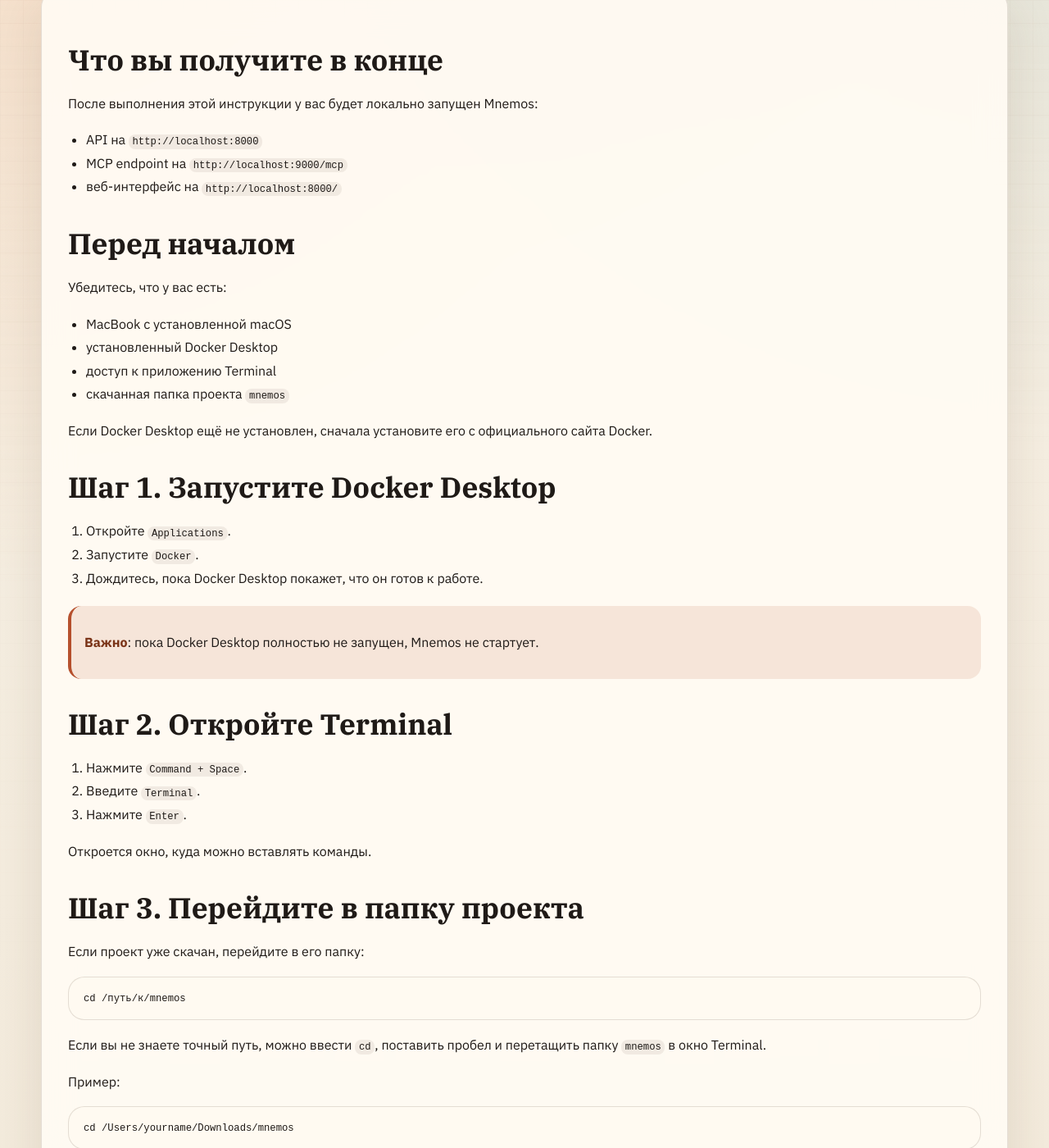
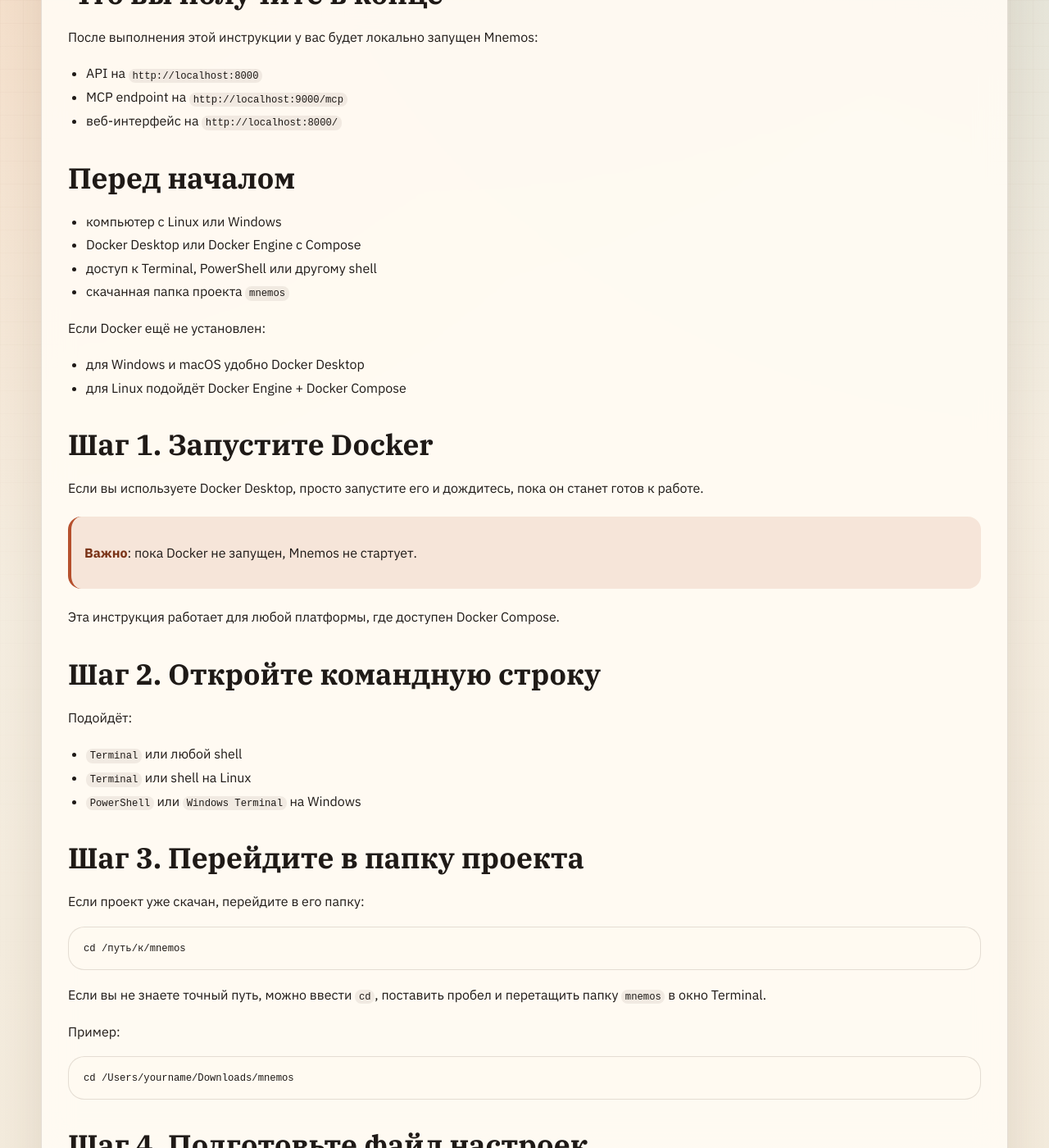
Before and after one commit to pastukhov/mnemos, a Jekyll site: the page built from install.md, in a window 1280 px wide and 1400 px high, scrolled down 459 px. Shown: the whole window at 82% size. Built offline with Jekyll 4.4.1, drawn with Linux system fonts in a browser that asks for light colours; some of the changed text lies outside the part shown.

Commit message:
docs: fix site content (#13)
* docs: fix user-facing site content

* docs: simplify install header

* docs: remove macOS mentions

* docs: highlight platform-agnostic install

---------

Co-authored-by: Пастухов Артем Юрьевич <a.pastukhov@tinkoff.ru>

````diff
--- a/install.md
+++ b/install.md
@@ -1,12 +1,11 @@
 ---
 layout: default
-title: Установка на macOS
+title: Установка
 permalink: /install/
-lead: Пошаговая инструкция для человека с MacBook и Docker Desktop, без
-  предположения о техническом опыте.
+lead: Пошаговая инструкция — работает на любой платформе с Docker
 ---
 
-# Установка на macOS
+# Установка
 
 ## Что вы получите в конце
 
@@ -18,32 +17,34 @@
 
 ## Перед началом
 
-Убедитесь, что у вас есть:
-
-- MacBook с установленной macOS
-- установленный Docker Desktop
-- доступ к приложению Terminal
+- компьютер с Linux или Windows
+- Docker Desktop или Docker Engine с Compose
+- доступ к Terminal, PowerShell или другому shell
 - скачанная папка проекта `mnemos`
 
-Если Docker Desktop ещё не установлен, сначала установите его с
-официального сайта Docker.
+Если Docker ещё не установлен:
 
-## Шаг 1. Запустите Docker Desktop
+- для Windows и macOS удобно Docker Desktop
+- для Linux подойдёт Docker Engine + Docker Compose
 
-1. Откройте `Applications`.
-1. Запустите `Docker`.
-1. Дождитесь, пока Docker Desktop покажет, что он готов к работе.
+## Шаг 1. Запустите Docker
 
-> **Важно**: пока Docker Desktop полностью не запущен, Mnemos не
+Если вы используете Docker Desktop, просто запустите его и дождитесь,
+пока он станет готов к работе.
+
+> **Важно**: пока Docker не запущен, Mnemos не
 > стартует.
 
-## Шаг 2. Откройте Terminal
+Эта инструкция работает для любой платформы, где доступен Docker
+Compose.
 
-1. Нажмите `Command + Space`.
-1. Введите `Terminal`.
-1. Нажмите `Enter`.
+## Шаг 2. Откройте командную строку
 
-Откроется окно, куда можно вставлять команды.
+Подойдёт:
+
+- `Terminal` или любой shell
+- `Terminal` или shell на Linux
+- `PowerShell` или `Windows Terminal` на Windows
 
 ## Шаг 3. Перейдите в папку проекта
 
@@ -75,16 +76,10 @@
 
 ## Шаг 5. Подготовьте локальное окружение Python
 
-Выполните:
+Для пользовательской установки этот шаг **не нужен**.
 
-```sh
-make venv
-```
-
-Что делает эта команда:
-
-- создаёт локальное окружение Python
-- устанавливает зависимости проекта
+`make venv` нужен разработчику для локального запуска CLI, тестов и
+работы с кодом вне Docker.
 
 ## Шаг 6. Запустите Mnemos
 
@@ -146,3 +141,17 @@
 - [Открыть руководство пользователя](/mnemos/guide/)
 - [Посмотреть ответы на частые вопросы](/mnemos/faq/)
 - [Открыть README](/mnemos/README_ru.md)
+
+## Если вы хотите подключить агента
+
+После запуска можно использовать MCP endpoint:
+
+```text
+http://localhost:9000/mcp
+```
+
+Или установить skill из репозитория:
+
+```sh
+npx skills add https://github.com/pastukhov/mnemos --skill mnemos-memory
+```
````
Also changed, not shown: about.md (+35 -1 lines), faq.md (+25 -0 lines), guide.md (+45 -4 lines), index.md (+24 -1 lines).
